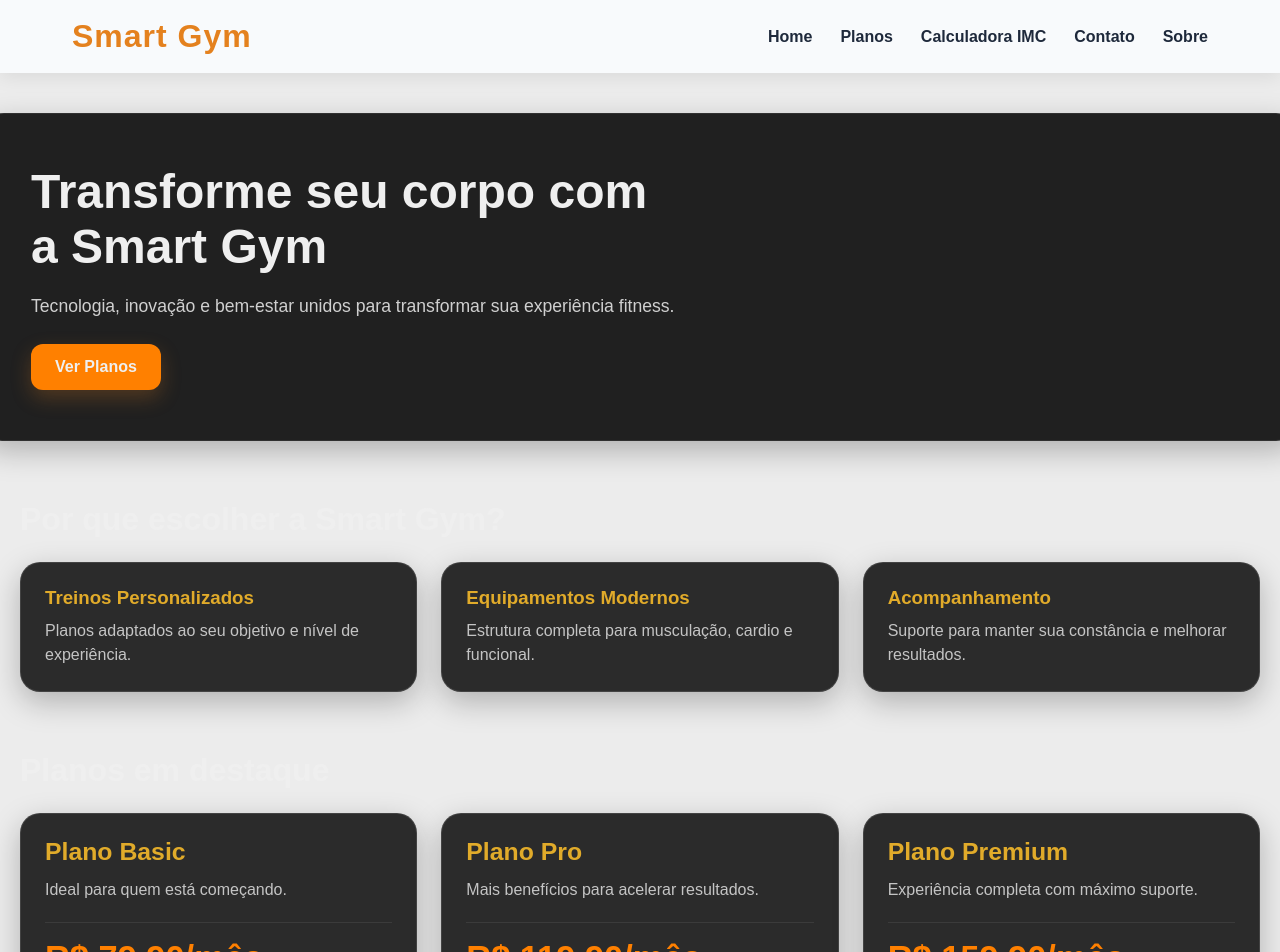
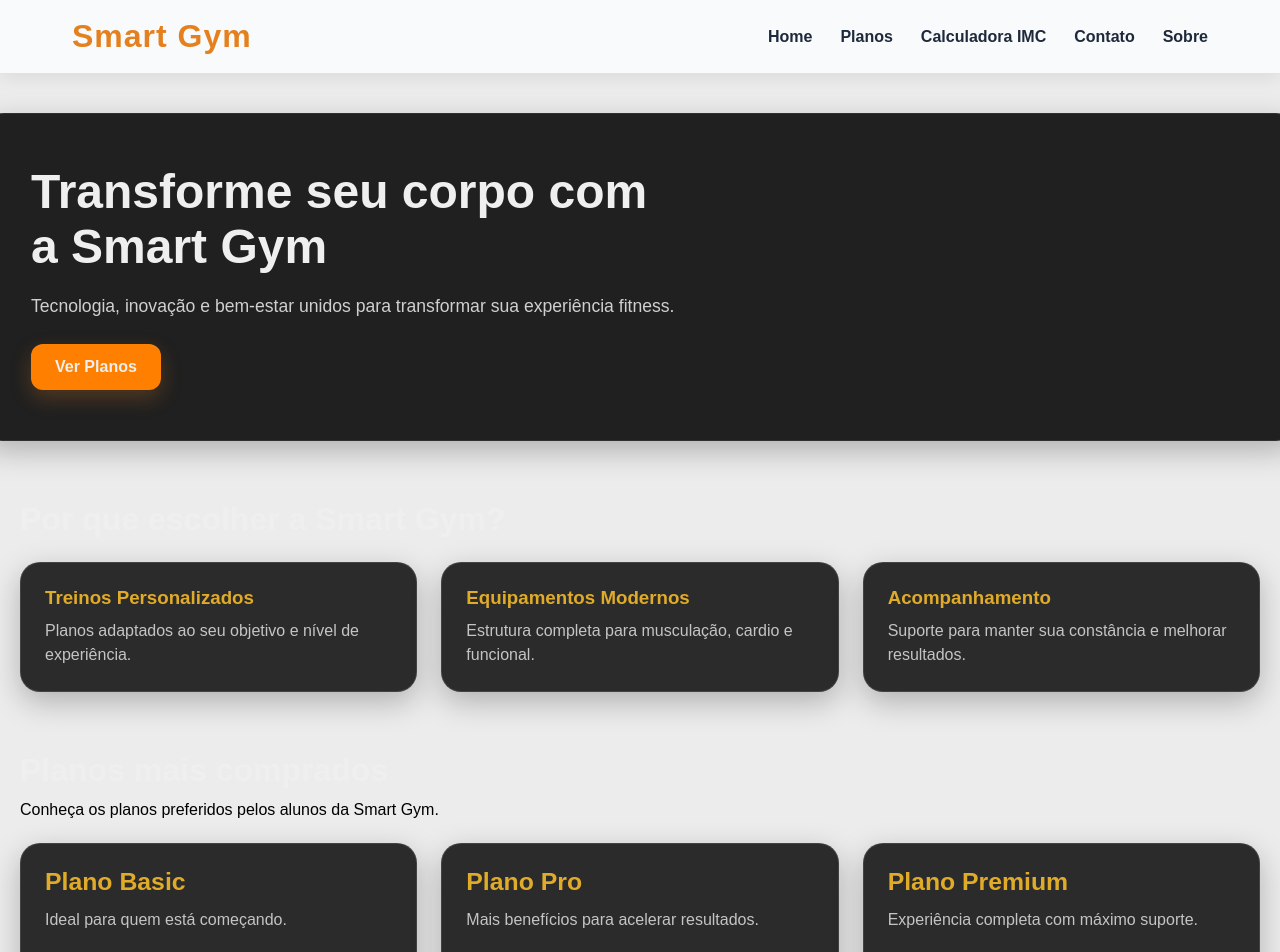
Before and after one commit to RogerrPaiva/Smart-gym, a React (Vite) app: page / in a window 1280 px wide. Shown: the top 952 px of the page. Built offline with nearby package versions, Linux system fonts and the light colour scheme.

Commit message:
docs: ajusta home para destacar planos mais comprados

```diff
--- a/src/pages/Home.jsx
+++ b/src/pages/Home.jsx
@@ -33,7 +33,8 @@ function Home() {
       </section>
 
       <section className="plans-preview">
-        <h2>Planos em destaque</h2>
+        <h2>Planos mais comprados</h2>
+        <p>Conheça os planos preferidos pelos alunos da Smart Gym.</p>
         <div className="plans-grid">
           <PlanCard
             nome="Plano Basic"
```
